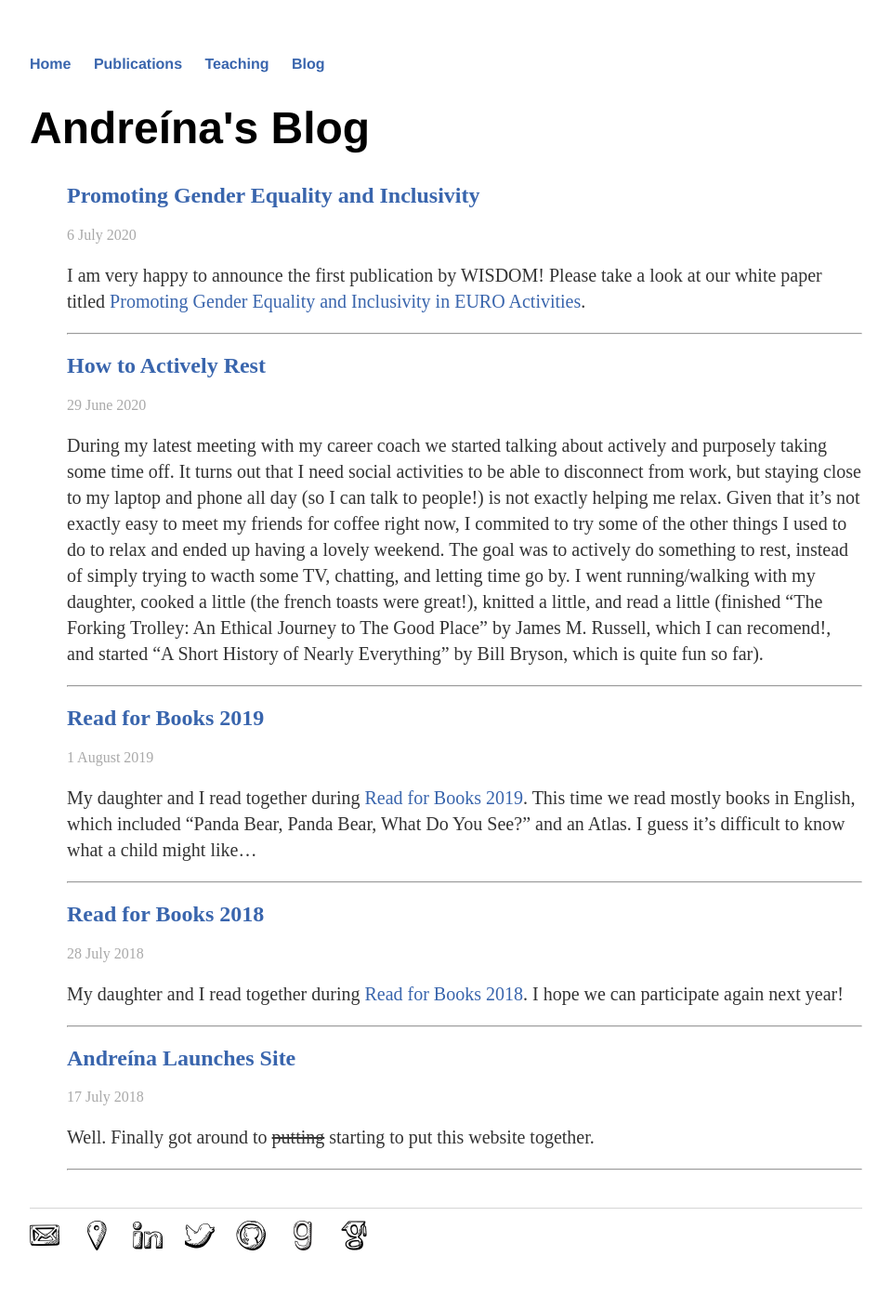
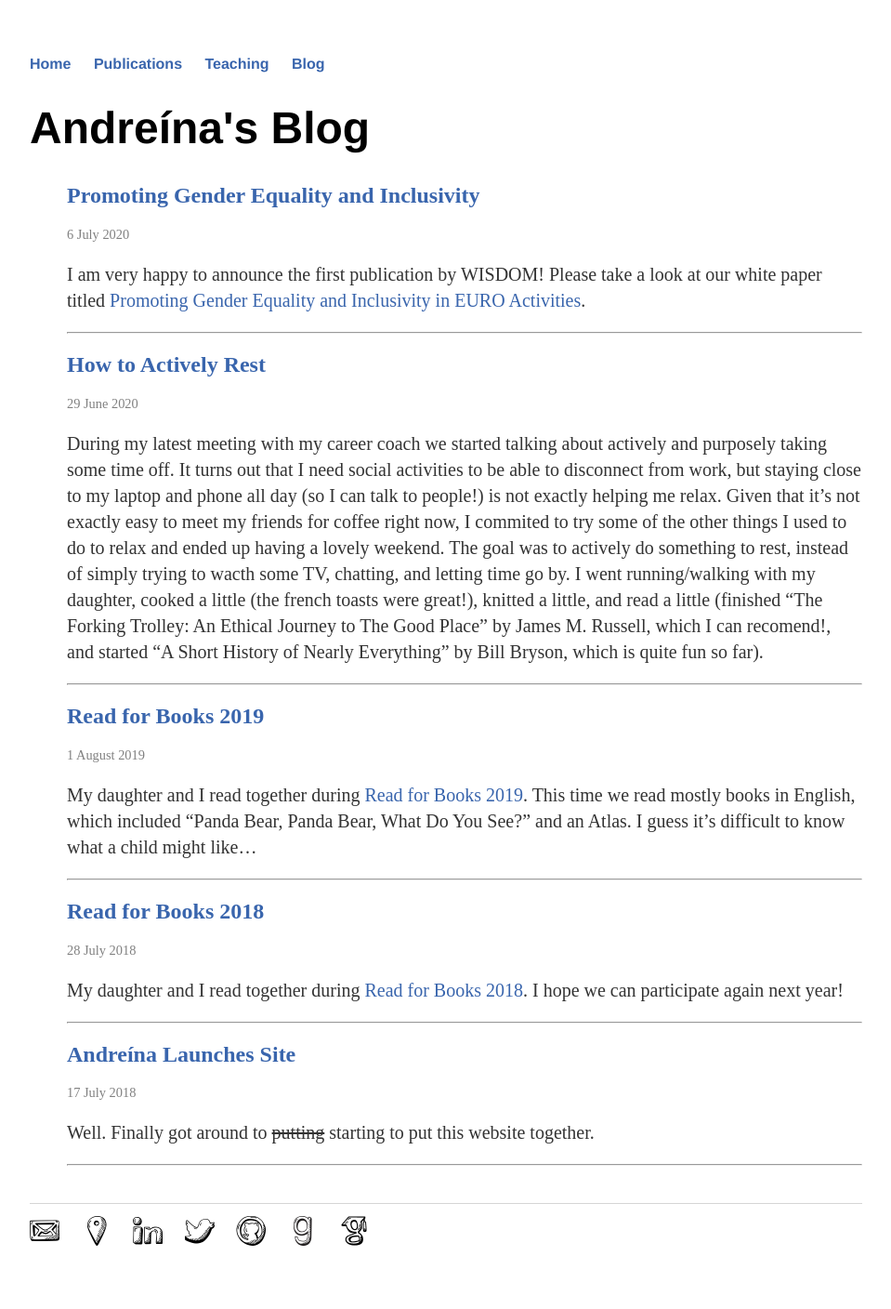
Before and after one commit to andreina-francisco/andreina-francisco.github.io, a Jekyll site: the page built from blog/index.html, in a window 1280 px wide. Shown: the whole page at 93% size, without its empty margins (160-1119 px from the left). Built offline with Jekyll 4.4.1, drawn with Linux system fonts in a browser that asks for light colours; nearby versions of some CDN libraries; a style sheet for code colours, icons or effects is not loaded.

Commit message:
Date style

```diff
--- a/css/my-style.css
+++ b/css/my-style.css
@@ -127,6 +127,6 @@ ul.posts li {
 }
 
 .posted-on {
-    color: #A9A9A9;
-    font-size: 1em;
+    color: #808080;
+    font-size: 0.9em;
 }
```
